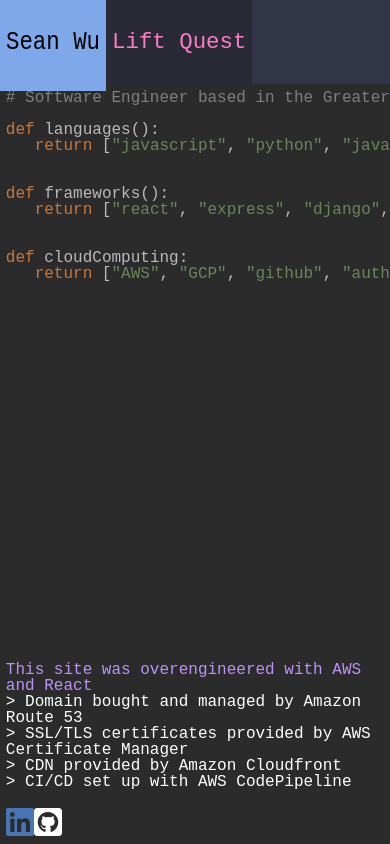
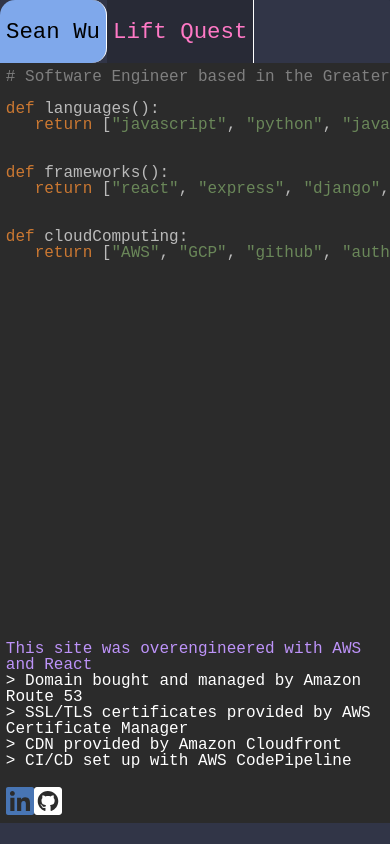
Before and after one commit to seanwu20/portfolio, a React (Create React App) app: page / in a window 390 px wide. Built offline with nearby package versions, Linux system fonts and the light colour scheme; no server answers.

Commit message:
changed some animations

```diff
--- a/src/App.js
+++ b/src/App.js
@@ -7,14 +7,11 @@ import {TabsDisplay} from "./components/TabsDisplay/TabsDisplay";
 
 
 function App() {
-    const [loading, setLoading] = useState(false)
     const [gitCommits, setGitCommit] = useState([])
     useEffect(() => {
         axios.get('https://api.github.com/users/seanwu20/events')
             .then(res => {
-                setLoading(true)
                 setGitCommit(res.data.filter(gitCommit => gitCommit.type === "PushEvent"))
-                setLoading(false)
             })
             .catch(err => console.log(err))
     }, [])
@@ -22,8 +19,8 @@ function App() {
     return (
         <div className="App">
             <div className='content'>
-                    <GithubSidebar commitEvents={gitCommits}/>
-                    <TabsDisplay/>
+                <GithubSidebar commitEvents={gitCommits}/>
+                <TabsDisplay/>
             </div>
         </div>
     );
--- a/src/components/TabsDisplay/TabsDisplay.css
+++ b/src/components/TabsDisplay/TabsDisplay.css
@@ -11,6 +11,7 @@
 /*TAB NAV BAR*/
 .tab-nav {
     height: 10%;
+    /*display:flex;*/
 }
 
 /*ACTUAL TAB STUFF*/
@@ -88,6 +89,12 @@
     font-size: 1.4em;
     height: 100%;
     border: none;
+    border-right:1px white solid;
+
+}
+
+.button-tab:focus {
+    outline: 0;
 }
 
 .button-tab:hover {
@@ -101,6 +108,7 @@
 #selected-tab {
     background-color: #7fa8eb;
     color: black;
+    border-radius: 15px 15px 15px 0;
 }
 
 #display-none {
@@ -109,7 +117,7 @@
 }
 
 #display {
-    animation: fade-in .25s;
+    animation: fade-in 1s;
     animation-timing-function: linear;
 }
 
@@ -126,25 +134,6 @@
     }
     100% {
         opacity: 100%;
-    }
-}
-
-@keyframes fade-out {
-    0% {
-        display: block;
-        opacity: 100%;
-    }
-    25% {
-        opacity: 75%;
-    }
-    50% {
-        opacity: 50%;
-    }
-    75% {
-        opacity: 25%;
-    }
-    100% {
-        display: none
     }
 }
 
@@ -165,4 +154,7 @@
     .tab {
         width: 100%;
     }
+    .tab-nav {
+        height: 7.5%;
+    }
 }
```
